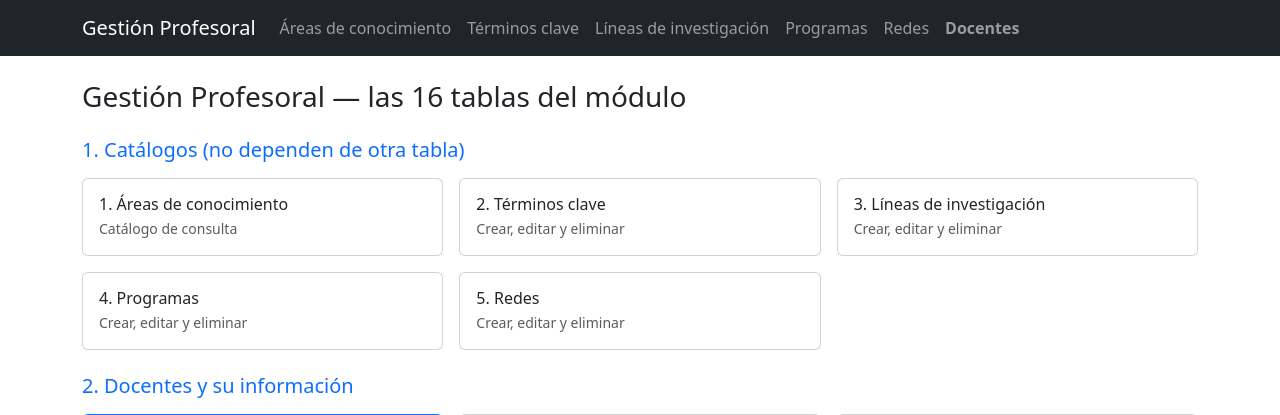
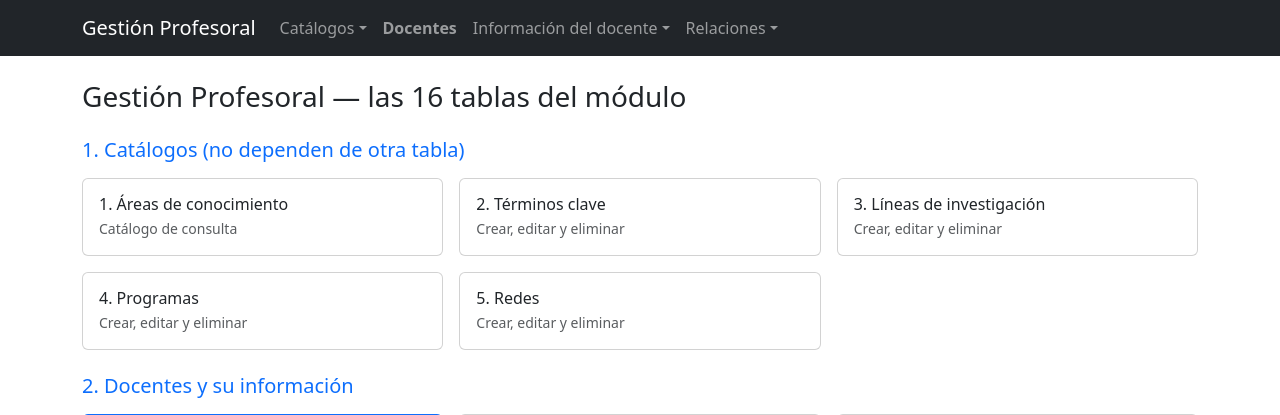
Before and after one commit to juanjosedh28-alt/proyecto_gestion_profesoral, an ASP.NET Core app: page / in a window 1280 px wide. Shown: the top 415 px of the page. Run offline with ASP.NET Core 8, Linux system fonts and the light colour scheme.

Commit message:
Menu: muestra las 16 tablas en tres grupos (catalogos, informacion del docente y relaciones)
Co-Authored-By: Claude Opus 5.5 <noreply@anthropic.com>
Claude-Session: https://claude.ai/code/session_01ARWuSf4dLYNHrEJH7h9gR9

```diff
--- a/front_razor/Pages/Shared/_Layout.cshtml
+++ b/front_razor/Pages/Shared/_Layout.cshtml
@@ -10,13 +10,40 @@
     <nav class="navbar navbar-expand-lg navbar-dark bg-dark mb-4">
         <div class="container">
             <a class="navbar-brand" href="/">Gestión Profesoral</a>
+            @* Todas las tablas del módulo están en el menú, en tres grupos (las mismas tres secciones de la página de inicio). *@
             <ul class="navbar-nav me-auto">
-                <li class="nav-item"><a class="nav-link" href="/AreasConocimiento">Áreas de conocimiento</a></li>
-                <li class="nav-item"><a class="nav-link" href="/TerminosClave">Términos clave</a></li>
-                <li class="nav-item"><a class="nav-link" href="/LineasInvestigacion">Líneas de investigación</a></li>
-                <li class="nav-item"><a class="nav-link" href="/Programas">Programas</a></li>
-                <li class="nav-item"><a class="nav-link" href="/Redes">Redes</a></li>
+                <li class="nav-item dropdown">
+                    <a class="nav-link dropdown-toggle" href="#" role="button" data-bs-toggle="dropdown" aria-expanded="false">Catálogos</a>
+                    <ul class="dropdown-menu">
+                        <li><a class="dropdown-item" href="/AreasConocimiento">Áreas de conocimiento</a></li>
+                        <li><a class="dropdown-item" href="/TerminosClave">Términos clave</a></li>
+                        <li><a class="dropdown-item" href="/LineasInvestigacion">Líneas de investigación</a></li>
+                        <li><a class="dropdown-item" href="/Programas">Programas</a></li>
+                        <li><a class="dropdown-item" href="/Redes">Redes</a></li>
+                    </ul>
+                </li>
                 <li class="nav-item"><a class="nav-link fw-semibold" href="/Docentes">Docentes</a></li>
+                <li class="nav-item dropdown">
+                    <a class="nav-link dropdown-toggle" href="#" role="button" data-bs-toggle="dropdown" aria-expanded="false">Información del docente</a>
+                    <ul class="dropdown-menu">
+                        <li><a class="dropdown-item" href="/EstudiosRealizados">Estudios realizados</a></li>
+                        <li><a class="dropdown-item" href="/EvaluacionesDocente">Evaluaciones docente</a></li>
+                        <li><a class="dropdown-item" href="/Reconocimientos">Reconocimientos</a></li>
+                        <li><a class="dropdown-item" href="/Experiencias">Experiencias</a></li>
+                        <li><hr class="dropdown-divider" /></li>
+                        <li><a class="dropdown-item" href="/ApoyosProfesorales">Apoyo profesoral</a></li>
+                        <li><a class="dropdown-item" href="/Becas">Becas</a></li>
+                    </ul>
+                </li>
+                <li class="nav-item dropdown">
+                    <a class="nav-link dropdown-toggle" href="#" role="button" data-bs-toggle="dropdown" aria-expanded="false">Relaciones</a>
+                    <ul class="dropdown-menu">
+                        <li><a class="dropdown-item" href="/DocentesDepartamentos">Docente — Departamento</a></li>
+                        <li><a class="dropdown-item" href="/InteresesFuturos">Intereses futuros</a></li>
+                        <li><a class="dropdown-item" href="/RedesDocentes">Red — Docente</a></li>
+                        <li><a class="dropdown-item" href="/EstudiosAc">Estudio — Área de conocimiento</a></li>
+                    </ul>
+                </li>
             </ul>
         </div>
     </nav>
@@ -25,6 +52,7 @@
         @if (TempData["Error"] is string error) { <div class="alert alert-danger">@error</div> }
         @RenderBody()
     </main>
+    <script src="https://cdn.jsdelivr.net/npm/bootstrap@5.3.3/dist/js/bootstrap.bundle.min.js"></script>
     @await RenderSectionAsync("Scripts", required: false)
 </body>
 </html>
```
